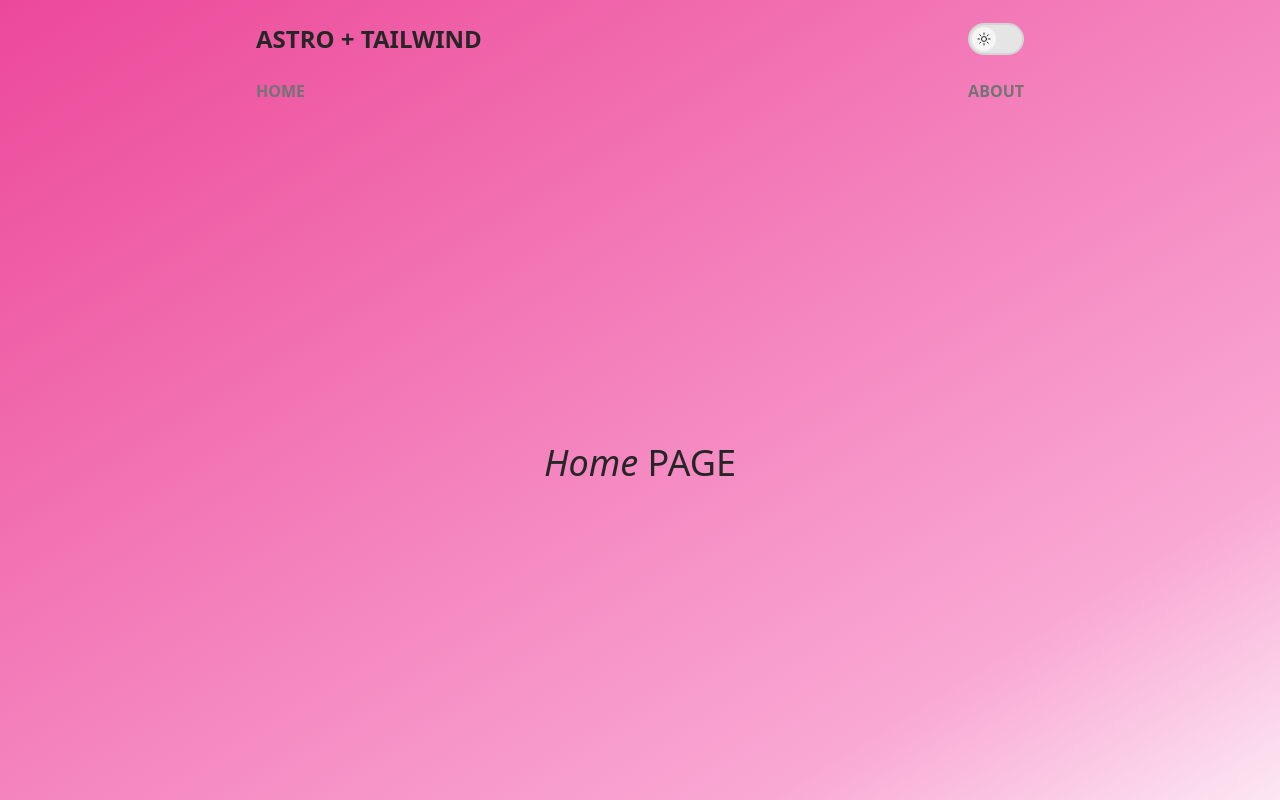
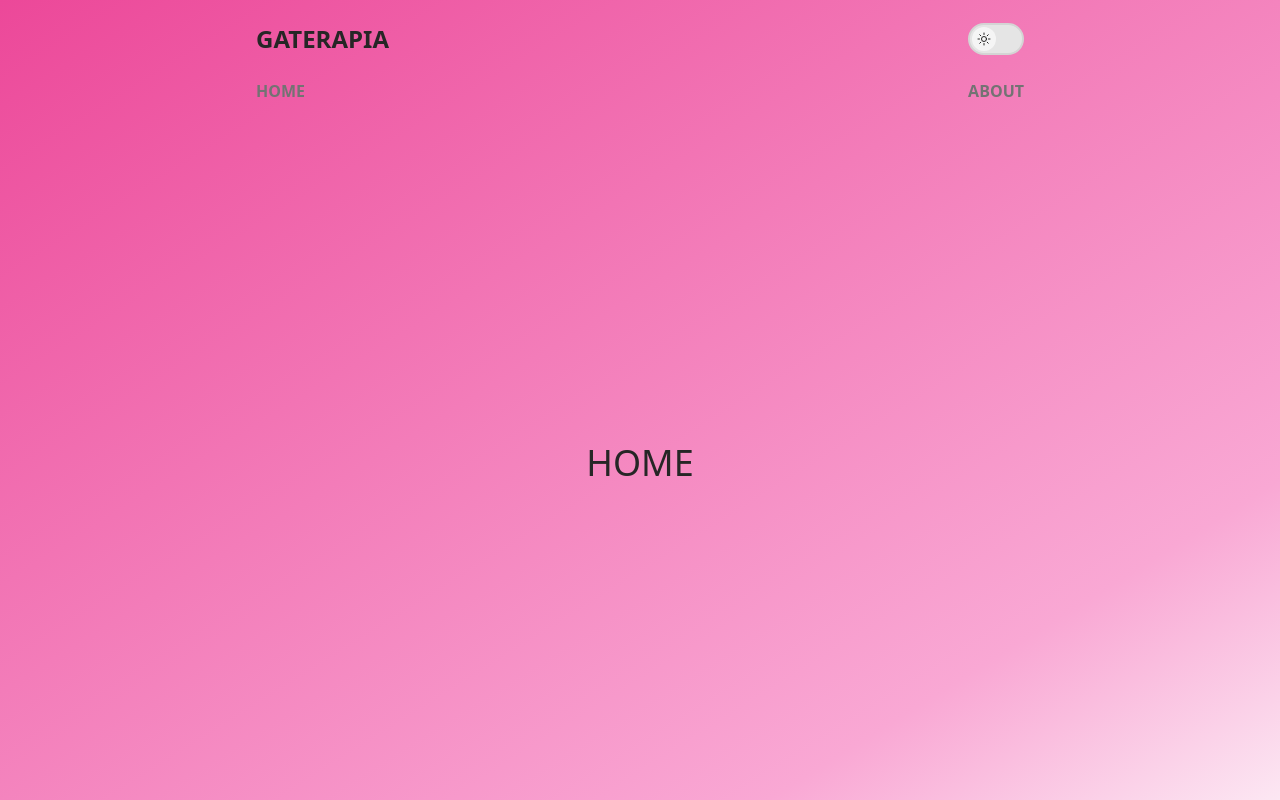
Before and after one commit to italodelap/gaterapia, an Astro site: page / in a window 1280 px wide. Built offline with nearby package versions, Linux system fonts and the light colour scheme; Astro itself is replaced by a stand-in of ours.

Commit message:
fix(*): ⚰️ remover código del *template*

```diff
--- a/src/layouts/Header.astro
+++ b/src/layouts/Header.astro
@@ -6,7 +6,7 @@ import ThemeToggler from "./ThemeToggler.astro";
 <header class="flex grow-[1] flex-col items-center justify-center w-full gap-6">
   <div class="flex items-center justify-between w-full">
     <h1 class="text-2xl font-bold uppercase dark:text-neutral-200">
-      Astro + Tailwind
+      Gaterapia
     </h1>
     <ThemeToggler />
   </div>
--- a/src/pages/index.astro
+++ b/src/pages/index.astro
@@ -2,9 +2,6 @@
 import Layout from "../layouts/Layout.astro";
 ---
 
-<Layout title="Astro + Tailwind">
-	<h2 class="text-4xl uppercase">
-		<i class="capitalize">Home</i>
-		 page
-	</h2>
+<Layout title="Gaterapia">
+	<h2 class="text-4xl uppercase">Home</h2>
 </Layout>
```
